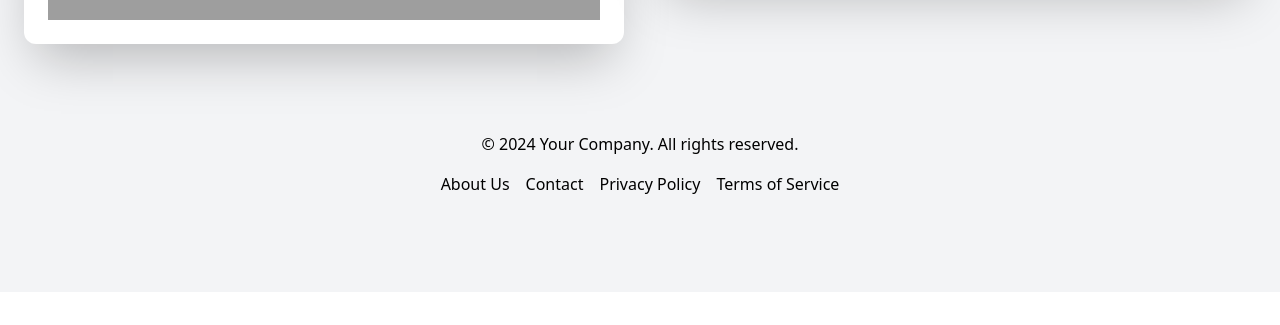
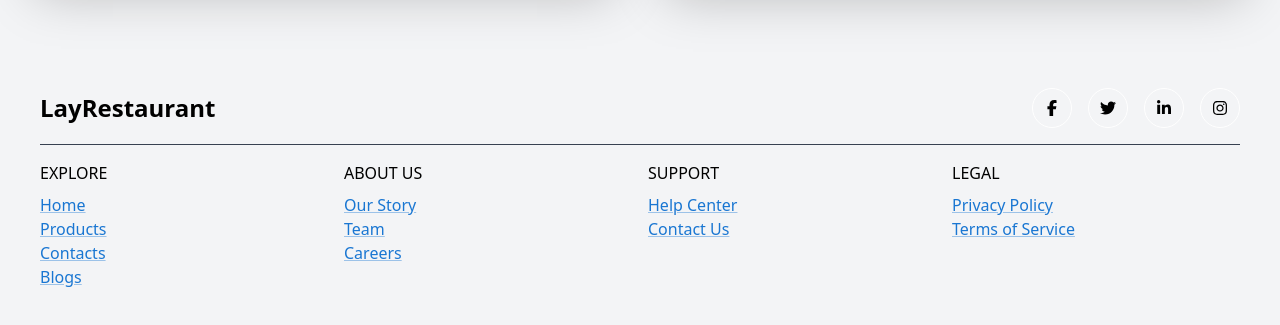
Before and after one commit to Pham-Gia-Bao1/LayRestaurant, a Next.js app: page /about in a window 1280 px wide. Shown: the part 1082-1407 px from the top of the page. Before the commit the page ends 1374 px from the top, so only its background shows below. Built offline with nearby package versions, Linux system fonts and the light colour scheme; grey boxes are pictures that could not be loaded.

Commit message:
fix build error

```diff
--- a/package.json
+++ b/package.json
@@ -22,6 +22,8 @@
     "@babel/runtime": "^7.24.7",
     "@emotion/react": "^11.11.4",
     "@emotion/styled": "^11.11.5",
+    "@fortawesome/free-brands-svg-icons": "^6.6.0",
+    "@fortawesome/react-fontawesome": "^0.2.2",
     "@mui/icons-material": "^5.15.20",
     "@mui/material": "^5.15.20",
     "@react-google-maps/api": "^2.19.3",
--- a/src/app/(auth)/login/page.tsx
+++ b/src/app/(auth)/login/page.tsx
@@ -113,7 +113,6 @@ const LoginPage: React.FC = () => {
         <div className="sm:w-1/3 w-full h-full flex flex-col justify-center gap-7 p-8">
           <div className=" w-full p-3">
             <h1 className="text-black text-3xl font-bold">WELCOME BACK!</h1>
-            {loading && <span>{t("login.loadingMessage")}</span>}
             <div className="mt-2">
               <span className="text-black">{t("login.noAccount")}</span>{" "}
               <Link
--- a/src/app/error.tsx
+++ b/src/app/error.tsx
@@ -1,5 +1,25 @@
-"use client";
+"use client"
+import { generateMetadata } from "@/utils";
 import React from "react";
-export default function error() {
-  return <div>Error</div>;
+
+// Ensure that metadata is generated correctly
+export const metadata = generateMetadata("Error!", "N");
+
+export default function ErrorPage() {
+  return (
+    <div className="flex flex-col items-center justify-center min-h-screen bg-gray-100 p-6 text-center">
+      <h1 className="text-4xl font-bold text-gray-800 mb-4">
+        Oops! Something went wrong.
+      </h1>
+      <p className="text-lg text-gray-600 mb-8">
+        We encountered an unexpected error. Please try again later or contact support.
+      </p>
+      <button
+        className="px-6 py-3 text-white bg-orange-500 rounded-md hover:bg-orange-600 transition-colors"
+        onClick={() => (window.location.href = "/")} // This will navigate the user to the home page
+      >
+        Go Back Home
+      </button>
+    </div>
+  );
 }
--- a/src/app/not-found.tsx
+++ b/src/app/not-found.tsx
@@ -1,15 +1,24 @@
-import React from 'react'
+import { generateMetadata } from "@/utils";
+import React from "react";
+
+// Ensure that metadata is generated correctly
+export const metadata = generateMetadata("Oops!", "N");
+
 export default function NotFound() {
   return (
-    <main className="flex flex-col items-center justify-betwee h-full">
-    <div className={`flex-1 p-6  w-full h-full`}>
-      <h1 className="text-2xl mb-4">Settings</h1>
-      <div className="flex">
-        <div className="flex-1 ml-4 p-4 rounded-lg">
-          <h1>Not found</h1>
-        </div>
-      </div>
+    <div className="flex flex-col items-center justify-center min-h-screen bg-gray-100 p-6 text-center">
+      <h1 className="text-4xl font-bold text-gray-800 mb-4">
+        Oops! Page not found
+      </h1>
+      <p className="text-lg text-gray-600 mb-8">
+        We encountered an unexpected error. Please try again later or contact support.
+      </p>
+      <button
+        className="px-6 py-3 text-white bg-orange-500 rounded-md hover:bg-orange-600 transition-colors"
+        onClick={() => (window.location.href = "/")} // This will navigate the user to the home page
+      >
+        Go Back Home
+      </button>
     </div>
-  </main>
-  )
+  );
 }
--- a/src/components/cart/ProductCardCheckOut.tsx
+++ b/src/components/cart/ProductCardCheckOut.tsx
@@ -105,7 +105,7 @@ const ProductCardCheckOut: React.FC<ProductCardCheckOutProps> = ({
           onClick={(e) => e.stopPropagation()} // Prevent the click event from bubbling up to the parent div
         />
       </div>
-      <div className="flex w-[40%] overflow-hidden sm:w-3/12  mt-5 items-center flex-wrap sm:flex-nowrap">
+      <div className="flex w-[40%] overflow-hidden sm:w-3/12  mt-5 items-center flex-wrap sm:flex-nowrap sm:gap-3">
         <Image
           src={imageSrc}
           alt={title}
--- a/src/components/layout/Footer.tsx
+++ b/src/components/layout/Footer.tsx
@@ -1,20 +1,71 @@
-// Footer.tsx
-import { useTheme } from 'next-themes';
 import React from 'react';
-const Footer: React.FC = () => {
+import { Link } from '@mui/material';
+import { FontAwesomeIcon } from '@fortawesome/react-fontawesome';
+import { faFacebookF, faTwitter, faLinkedinIn, faInstagram } from '@fortawesome/free-brands-svg-icons';
 
+const Footer = () => {
   return (
-    <footer className={`py-6 h-40 text-black`}>
-      <div className="container mx-auto text-center">
-        <p>&copy; {new Date().getFullYear()} Your Company. All rights reserved.</p>
-        <ul className="flex justify-center space-x-4 mt-4">
-          <li><a href="/#" className="hover:underline">About Us</a></li>
-          <li><a href="/#" className="hover:underline">Contact</a></li>
-          <li><a href="/#" className="hover:underline">Privacy Policy</a></li>
-          <li><a href="/#" className="hover:underline">Terms of Service</a></li>
-        </ul>
+    <footer className='w-full text-black py-6'>
+      <div className=" relative p-4">
+        <div className="container mx-auto flex flex-col items-center justify-between sm:flex-row border-t-2 border-gray-100">
+          <div className="mb-4 sm:mb-0">
+            <span className="text-2xl font-bold ">LayRestaurant</span>
+          </div>
+          <div className="flex space-x-4">
+            <a href="https://facebook.com" target="_blank" rel="noopener noreferrer" aria-label="Facebook">
+              <div className="flex h-10 w-10 items-center justify-center rounded-full border border-white transition duration-200 ease-in-out hover:bg-blue-600 hover:">
+                <FontAwesomeIcon icon={faFacebookF} />
+              </div>
+            </a>
+            <a href="https://twitter.com" target="_blank" rel="noopener noreferrer" aria-label="Twitter">
+              <div className="flex h-10 w-10 items-center justify-center rounded-full border border-white transition duration-200 ease-in-out hover:bg-blue-400 hover:">
+                <FontAwesomeIcon icon={faTwitter} />
+              </div>
+            </a>
+            <a href="https://linkedin.com" target="_blank" rel="noopener noreferrer" aria-label="LinkedIn">
+              <div className="flex h-10 w-10 items-center justify-center rounded-full border border-white transition duration-200 ease-in-out hover:bg-blue-700 hover:">
+                <FontAwesomeIcon icon={faLinkedinIn} />
+              </div>
+            </a>
+            <a href="https://instagram.com" target="_blank" rel="noopener noreferrer" aria-label="Instagram">
+              <div className="flex h-10 w-10 items-center justify-center rounded-full border border-white transition duration-200 ease-in-out hover:bg-pink-600 hover:">
+                <FontAwesomeIcon icon={faInstagram} />
+              </div>
+            </a>
+          </div>
+        </div>
+        <hr className="my-4 border-gray-700" />
+        <div className="container mx-auto grid grid-cols-2 gap-4  sm:grid-cols-4">
+          <div>
+            <span className="text-md mb-2 block font-medium uppercase">Explore</span>
+            <Link href="/" className="block mb-2 text-sm hover:text-blue-400">Home</Link>
+            <Link href="/" className="block mb-2 text-sm hover:text-blue-400">Products</Link>
+            <Link href="/" className="block mb-2 text-sm hover:text-blue-400">Contacts</Link>
+            <Link href="/" className="block mb-2 text-sm hover:text-blue-400">Blogs</Link>
+          </div>
+
+          <div>
+            <span className="text-md mb-2 block font-medium uppercase">About Us</span>
+            <Link href="/about" className="block mb-2 text-sm hover:text-blue-400">Our Story</Link>
+            <Link href="/team" className="block mb-2 text-sm hover:text-blue-400">Team</Link>
+            <Link href="/careers" className="block mb-2 text-sm hover:text-blue-400">Careers</Link>
+          </div>
+
+          <div>
+            <span className="text-md mb-2 block font-medium uppercase">Support</span>
+            <Link href="/support" className="block mb-2 text-sm hover:text-blue-400">Help Center</Link>
+            <Link href="/contact" className="block mb-2 text-sm hover:text-blue-400">Contact Us</Link>
+          </div>
+
+          <div>
+            <span className="text-md mb-2 block font-medium uppercase">Legal</span>
+            <Link href="/privacy-policy" className="block mb-2 text-sm hover:text-blue-400">Privacy Policy</Link>
+            <Link href="/terms-of-service" className="block mb-2 text-sm hover:text-blue-400">Terms of Service</Link>
+          </div>
+        </div>
       </div>
     </footer>
   );
 };
+
 export default Footer;
--- a/src/components/logo/MainLogo.tsx
+++ b/src/components/logo/MainLogo.tsx
@@ -4,7 +4,7 @@ import { LOGO } from '@/utils'
 export default function MainLogo() {
   return (
     <div className='bg-white w-32 h-full flex items-center justify-center'>
-         <Image width={70} src={LOGO} height={70} alt='main logo' />
+         <Image width={70} src={LOGO} height={70} alt='Top icon' />
     </div>
   )
 }
--- a/src/components/map/Map.tsx
+++ b/src/components/map/Map.tsx
@@ -10,7 +10,7 @@ const GoogleMapEmbed: React.FC = () => {
       title="Google Map"
       src={`https://www.google.com/maps/embed?pb=!1m14!1m8!1m3!1d15508.185586991273!2d${longitude}!3d${latitude}!3m2!1i1024!2i768!4f13.1!3m3!1m2!1s0x314219b8f72f44b7%3A0x0!2zMTbCsDAzJzM1LjciTiAxMDjCsDE0JzI0LjYiRQ!5e0!3m2!1sen!2s!4v1620031927737!5m2!1sen!2s`}
       width="100%   "
-      height="450"
+      height="385"
       style={{ border: 0 }}
       loading="lazy"
     ></iframe>
--- a/src/utils/index.ts
+++ b/src/utils/index.ts
@@ -19,6 +19,7 @@ export function generateMetadata(pageTitle: string, pageDescription: string): Me
     icons: {
       icon: LOGO, // Use the .src property for the URL path
     },
+
   };
 }
 export const setStorage = (storageName: string, value: any) => {
```
Also changed, not shown: 1 other file (tests, documents, lock files or other folders).
